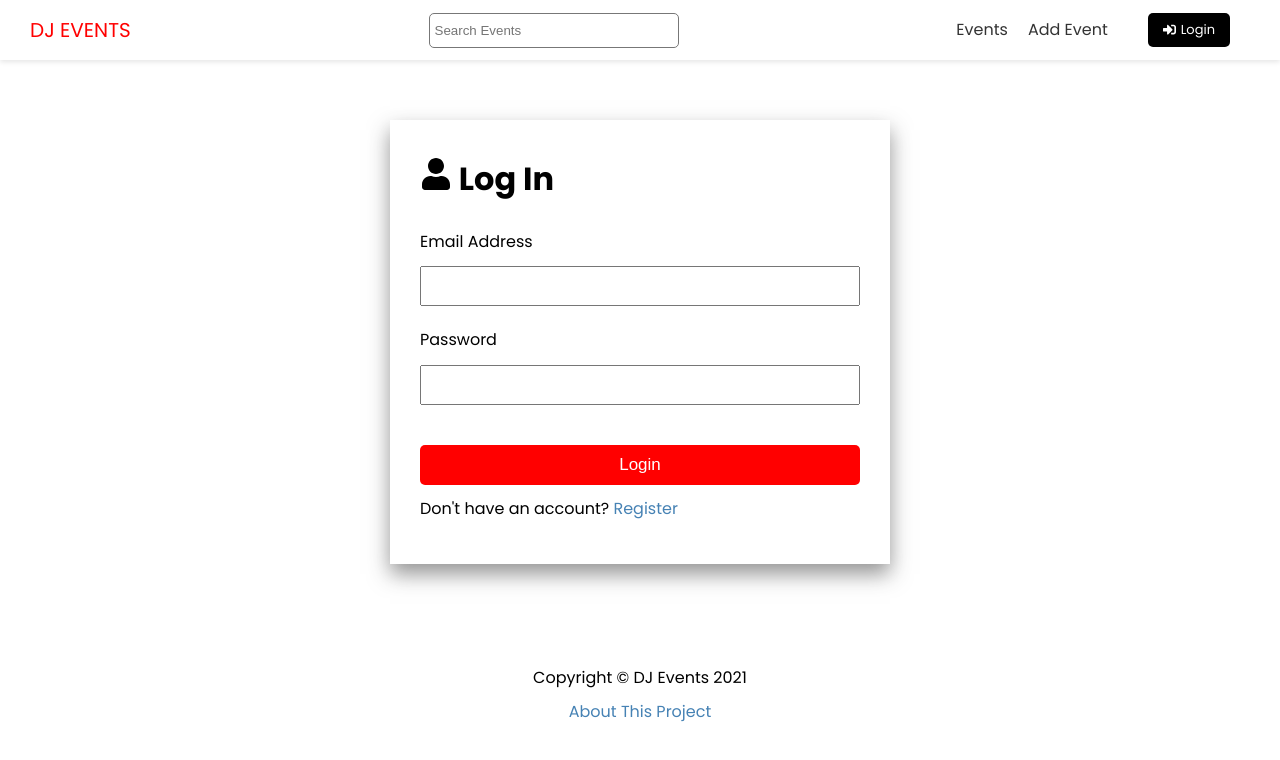
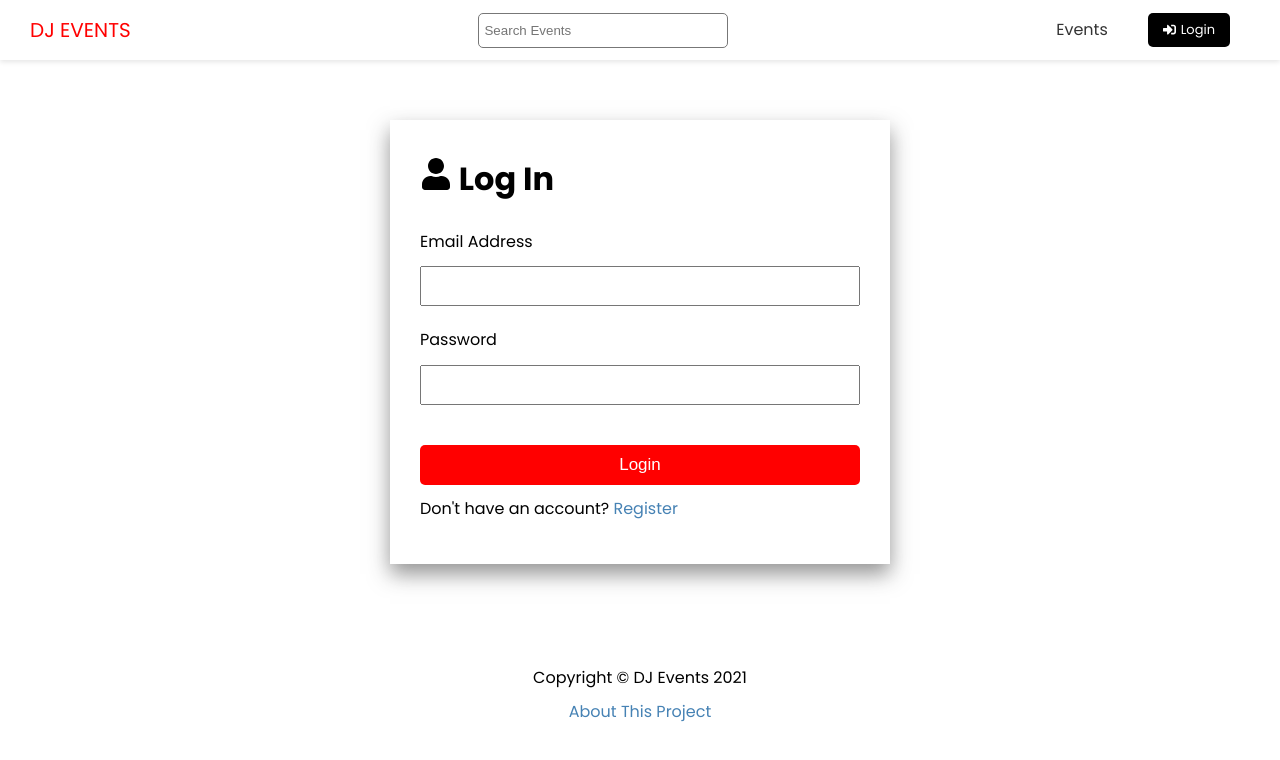
Before and after one commit to gazjosef/DJ-Events-Front-End, a Next.js app: page /account/login in a window 1280 px wide. Shown: the top 760 px of the page. Built offline with nearby package versions, Linux system fonts and the light colour scheme; no server answers.

Commit message:
AuthContext

```diff
--- a/components/Header.js
+++ b/components/Header.js
@@ -24,11 +24,16 @@ export default function Header() {
               <a>Events</a>
             </Link>
           </li>
+          {user ? (
+            <>
               <li>
                 <Link href="/events/add">
                   <a>Add Event</a>
                 </Link>
               </li>
+            </>
+          ) : (
+            <>
               <li>
                 <Link href="/account/login">
                   <a className="btn-secondary btn-icon">
@@ -36,6 +41,8 @@ export default function Header() {
                   </a>
                 </Link>
               </li>
+            </>
+          )}
         </ul>
       </nav>
     </header>
```
Lines whose indentation alone changed are shown as unchanged.
